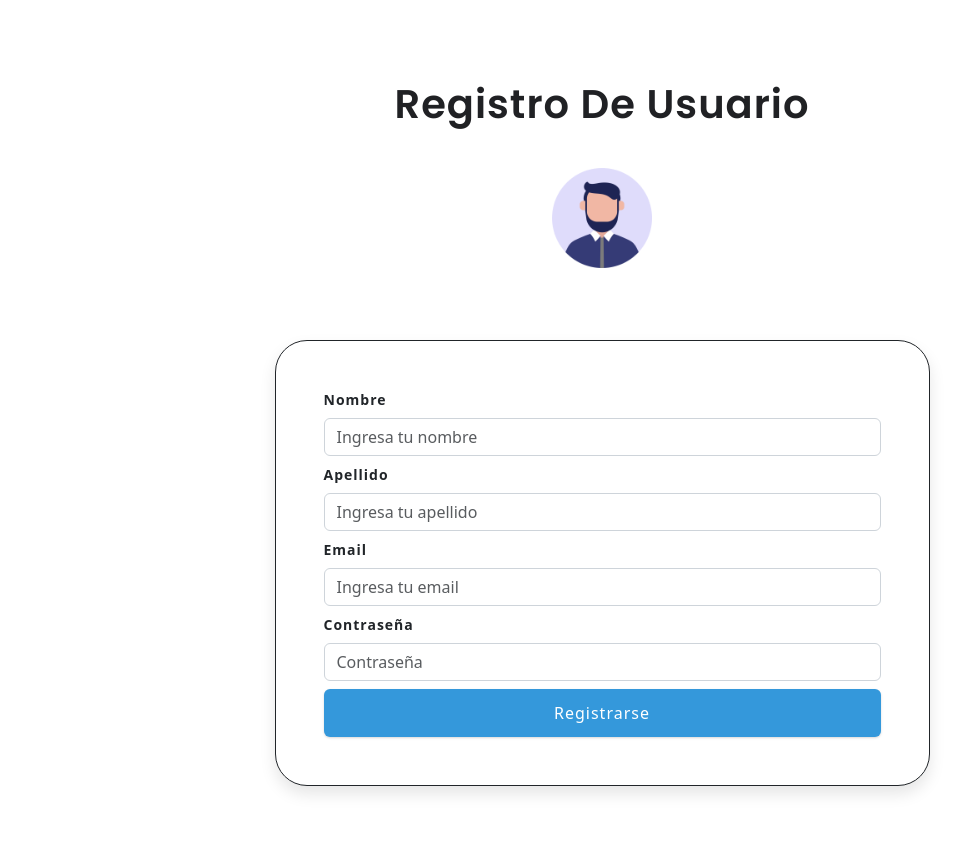
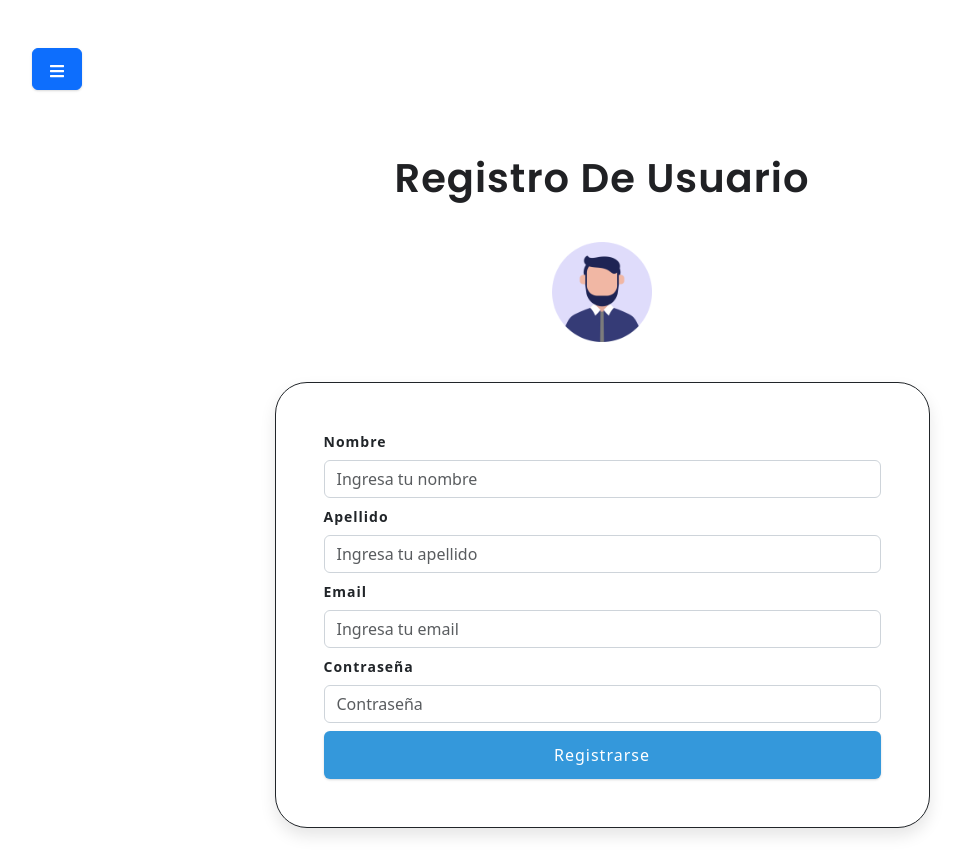
Before and after one commit to XRandolphX/document_manager, a React (Vite) app: page /register in a window 1280 px wide. Shown: the whole page, without its empty margins (38-999 px from the left). Before the commit the page ends 818 px from the top, so only its background shows below. Built offline with nearby package versions, Linux system fonts and the light colour scheme.

Commit message:
Ultima modificacion

```diff
--- a/src/components/pages/User_Register.jsx
+++ b/src/components/pages/User_Register.jsx
@@ -27,30 +27,24 @@ const UserRegistrationForm = () => {
     setUser({
       ...user,
       [e.target.name]: e.target.value,
-
     });
-    console.log(e.target.value);
   };
 
   const handleSubmit = async (e) => {
-    // const navigate = useNavigate();
     e.preventDefault();
+    console.log("handleSubmit se ha ejecutado correctamente");
 
     try {
-      // Hacer la petición POST al servidor para registrar el usuario
       const response = await fetch(
         "https://ucvpppix.net/iadocs/users/register.php",
         {
           method: "POST",
-          headers: {
-            "Content-Type": "application/json",
-          },
           body: JSON.stringify(user),
         }
       );
-
-      // Convertir la respuesta a JSON
+      console.log("Respuesta de la solicitud:", response);
       const data = await response.json();
+      console.log("Datos recibidos del servidor:", data);
 
       // Manejar la respuesta del servidor
       if (response.ok) {
@@ -87,12 +81,21 @@ const UserRegistrationForm = () => {
       alert("Error al realizar la petición: " + error);
     }
   };
-
   //Constante del Contexto Global
   const { openSidebar, openModal } = useGlobalContext();
 
   return (
     <Container>
+      <div>
+        <Row className="justify-content-between align-items-center my-3">
+          <Col xs="auto">
+            <Button variant="primary" onClick={openSidebar}>
+              <FaBars />
+            </Button>
+          </Col>
+          <Col xs="auto"></Col>
+        </Row>
+      </div>
       <Row className="justify-content-md-center">
         <Col xs lg="7">
           <h1 className="title text-center mt-5">Registro de Usuario</h1>
@@ -106,7 +109,7 @@ const UserRegistrationForm = () => {
           </div>
           <Form
             onSubmit={handleSubmit}
-            className="user-form mt-5 p-5 rounded-5 border border-dark"
+            className="user-form mt-3 p-5 rounded-5 border border-dark"
           >
             <Form.Group className="mb-2" controlId="formUserName">
               <Form.Label style={{ fontWeight: "bold" }}>Nombre</Form.Label>
```
